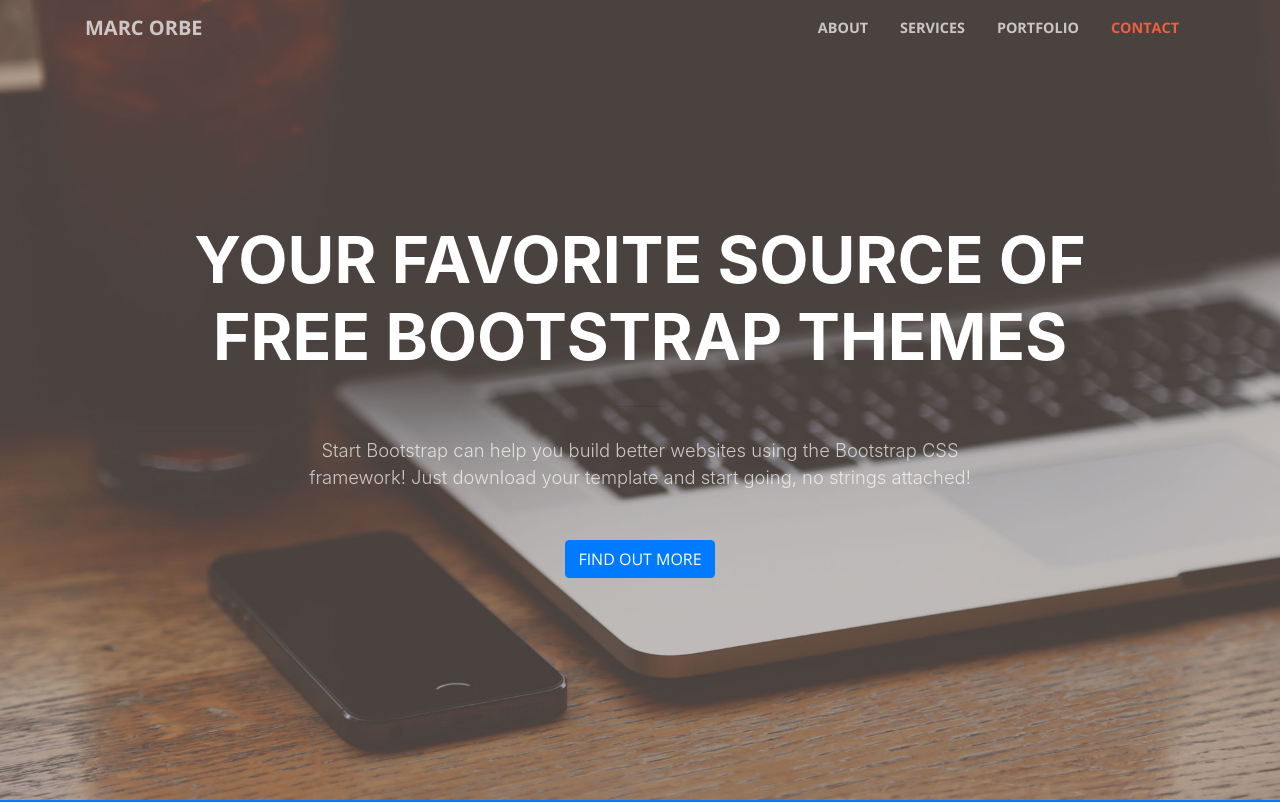
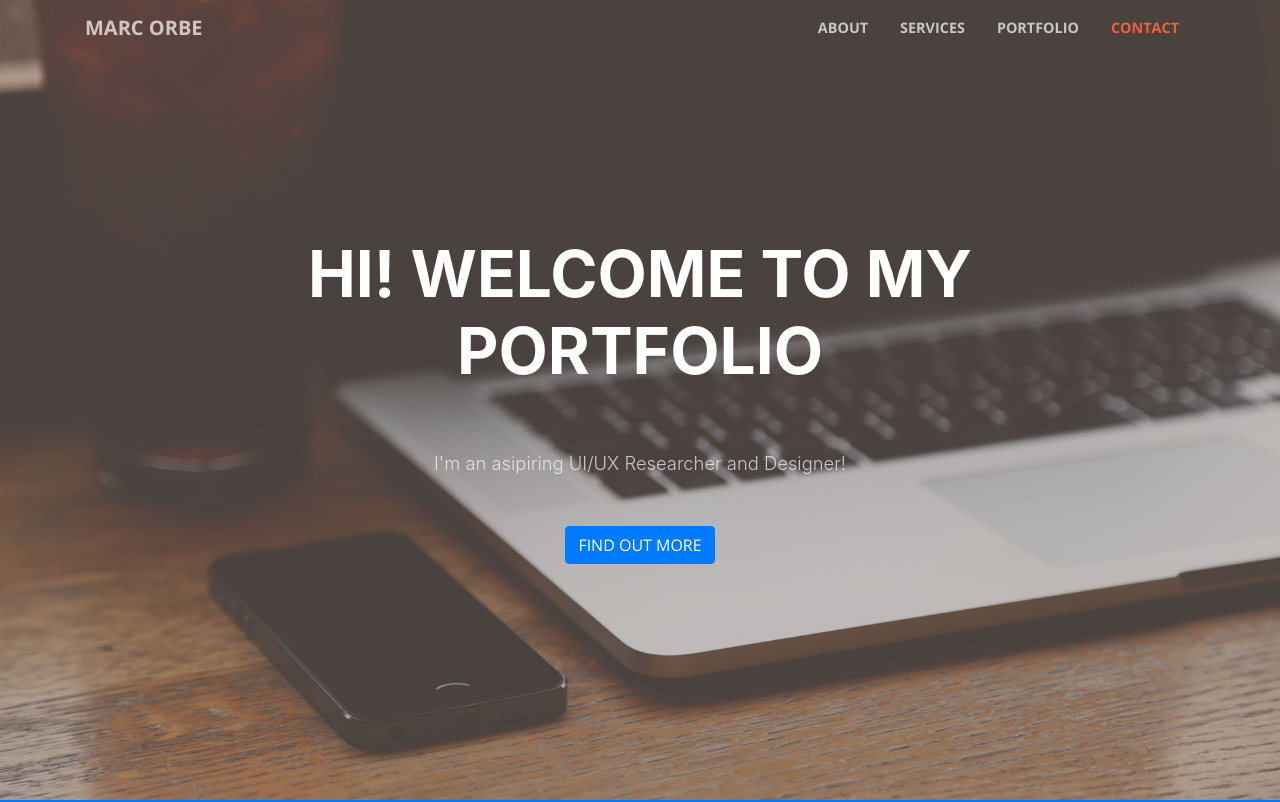
Before and after one commit to morbe/morbe.github.io, a website with bundled scripts: page index.html in a window 1280 px wide. Shown: the top 802 px of the page. Built offline with nearby package versions, Linux system fonts and the light colour scheme.

Commit message:
Name and Description Added

```diff
--- a/index.html
+++ b/index.html
@@ -59,12 +59,12 @@
         <div class="row">
           <div class="col-lg-10 mx-auto">
             <h1 class="text-uppercase">
-              <strong>Your Favorite Source of Free Bootstrap Themes</strong>
+              <strong>Hi! Welcome to my portfolio</strong>
             </h1>
             <hr>
           </div>
           <div class="col-lg-8 mx-auto">
-            <p class="text-faded mb-5">Start Bootstrap can help you build better websites using the Bootstrap CSS framework! Just download your template and start going, no strings attached!</p>
+            <p class="text-faded mb-5">I'm an asipiring UI/UX Researcher and Designer!</p>
             <a class="btn btn-primary btn-xl js-scroll-trigger" href="#about">Find Out More</a>
           </div>
         </div>
```
